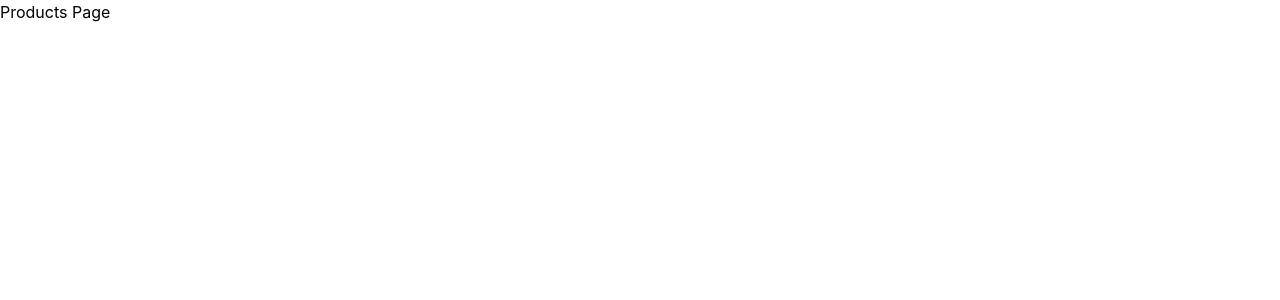
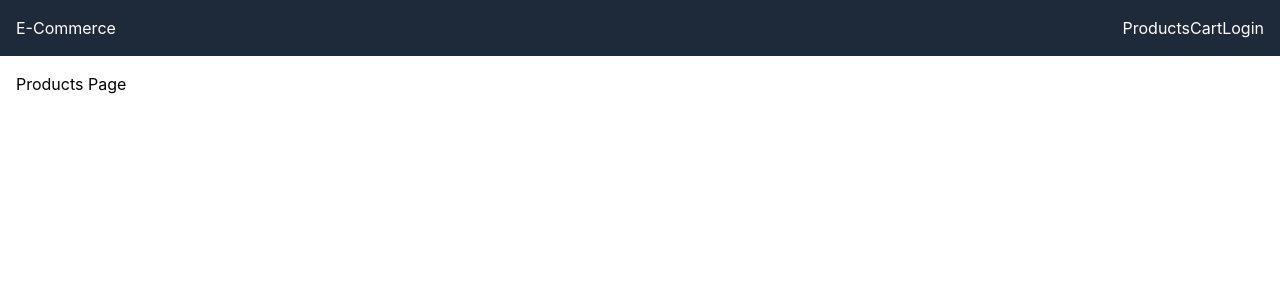
Before and after one commit to ankitam-sg/ecommerce-frontend, a React (Vite) app: page /products in a window 1280 px wide. Shown: the top 300 px of the page. Built offline with nearby package versions, Linux system fonts and the light colour scheme.

Commit message:
feat: add layout and navbar integration

```diff
--- a/src/App.tsx
+++ b/src/App.tsx
@@ -1,4 +1,6 @@
 import { BrowserRouter, Routes, Route, Navigate } from "react-router-dom";
+
+import Layout from "./components/Layout";
 
 import Products from "./pages/Products";
 import ProductDetails from "./pages/ProductDetails";
@@ -10,8 +12,11 @@ import Signup from "./pages/Signup";
 function App() {
     return (
         <BrowserRouter>
+            <Layout>
                 <Routes>
+                    {/* Default Route */}
                     <Route path="*" element={<Navigate to="/products" />} />
+
                     <Route path="/products" element={<Products />} />
                     <Route path="/product/:id" element={<ProductDetails />} />
                     <Route path="/cart" element={<Cart />} />
@@ -19,6 +24,7 @@ function App() {
                     <Route path="/login" element={<Login />} />
                     <Route path="/signup" element={<Signup />} />
                 </Routes>
+            </Layout>
         </BrowserRouter>
     );
 }
--- /dev/null
+++ b/src/components/Layout.tsx
@@ -0,0 +1,21 @@
+import type { ReactNode } from "react"
+import Navbar from "./Navbar"
+
+type Props = {
+    children: ReactNode;
+}
+
+const Layout = ({ children}: Props) => {
+    return (
+        <div>
+            <Navbar />
+
+            {/* Page content will render here */}
+            <main className="p-4">
+                {children}
+            </main>
+        </div>
+    )
+}
+
+export default Layout
--- /dev/null
+++ b/src/components/Navbar.tsx
@@ -0,0 +1,17 @@
+import { Link } from "react-router-dom"
+
+const Navbar = () => {
+    return (
+        <nav className="flex justify-between items-center p-4 bg-gray-800 text-white">
+            <h1>E-Commerce</h1>
+
+            <div>
+                <Link to="/products">Products</Link>
+                <Link to="/cart">Cart</Link>
+                <Link to="/login">Login</Link>
+            </div>
+        </nav>
+    )
+}
+
+export default Navbar
--- a/src/main.tsx
+++ b/src/main.tsx
@@ -3,8 +3,15 @@ import ReactDOM from 'react-dom/client'
 import './index.css'
 import App from './App'
 
+import { QueryClient, QueryClientProvider } from '@tanstack/react-query'
+
+// Single Stable Instance (Global)
+const queryClient = new QueryClient();
+
 ReactDOM.createRoot(document.getElementById('root')!).render(
     <React.StrictMode>
-        <App />
+        <QueryClientProvider client={queryClient}>
+            <App />
+        </QueryClientProvider>
     </React.StrictMode>,
 )
```
Lines whose indentation alone changed are shown as unchanged.
